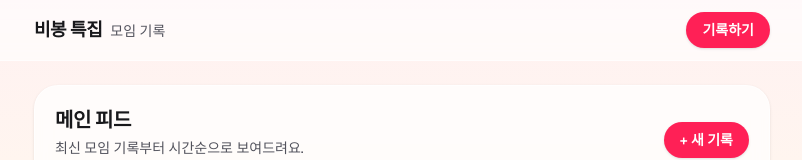
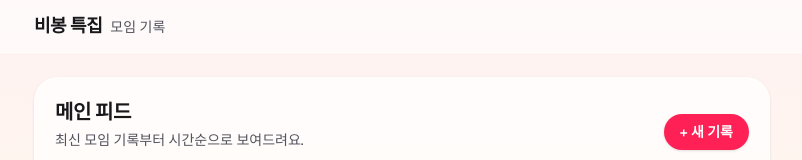
Before and after one commit to JANG0412/bibong-teukjip, a Next.js app: page / in a window 1280 px wide. Shown: the top 160 px of the page, without its empty margins (238-1040 px from the left). Built offline with nearby package versions, Linux system fonts and the light colour scheme; no server answers; the database is empty.

Commit message:
Add delete functionality and fix storage logic

```diff
--- a/app/layout.tsx
+++ b/app/layout.tsx
@@ -36,14 +36,6 @@ export default function RootLayout({
                 </span>
                 <span className="text-sm text-zinc-600">모임 기록</span>
               </a>
-              <nav className="flex items-center gap-2">
-                <a
-                  href="/new"
-                  className="rounded-full bg-rose-500 px-4 py-2 text-sm font-semibold text-white shadow-sm transition hover:bg-rose-600 active:translate-y-px"
-                >
-                  기록하기
-                </a>
-              </nav>
             </div>
           </header>
           <main className="mx-auto w-full max-w-3xl px-4 py-6">
```
